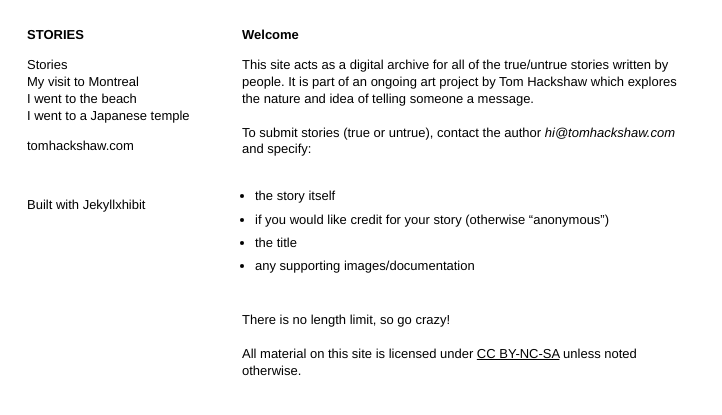
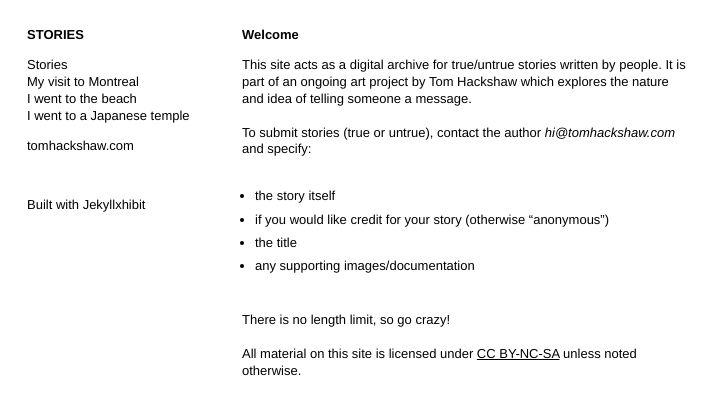
Before and after one commit to virtualnz/testsite, a Jekyll site: the page built from index.md, in a window 1280 px wide. Shown: the top 415 px of the page, without its empty margins (0-722 px from the left). Built offline with Jekyll 4.4.1, drawn with Linux system fonts in a browser that asks for light colours.

Commit message:
Updated index.md

```diff
--- a/index.md
+++ b/index.md
@@ -4,7 +4,7 @@
 published: true
 ---
 
-This site acts as a digital archive for all of the true/untrue stories written by people. It is part of an ongoing art project by Tom Hackshaw which explores the nature and idea of telling someone a message.
+This site acts as a digital archive for true/untrue stories written by people. It is part of an ongoing art project by Tom Hackshaw which explores the nature and idea of telling someone a message.
 <br><br>
 To submit stories (true or untrue), contact the author _hi@tomhackshaw.com_ and specify:
 <br><br>
```
